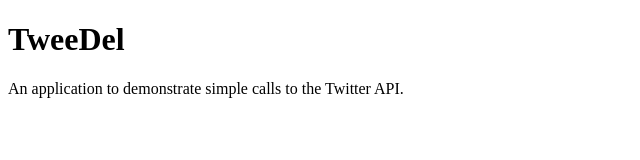
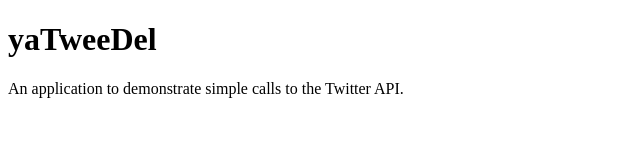
Before and after one commit to TinManCeski/web, a plain HTML site: page yaTweeDel/index.html in a window 1280 px wide. Shown: the whole page, without its empty margins (0-640 px from the left). Drawn offline with Linux system fonts and the light colour scheme.

Commit message:
update title

```diff
--- a/TweeDel/index.html
+++ b/yaTweeDel/index.html
@@ -1,10 +1,10 @@
 <!DOCTYPE html>
 <html>
     <head>
-        <title>TweeDel</title>
+        <title>yaTweeDel</title>
     </head>
     <body>
-        <h1>TweeDel</h1>
+        <h1>yaTweeDel</h1>
         <p>An application to demonstrate simple calls to the Twitter API.</p>
     </body>
 </html>
```
